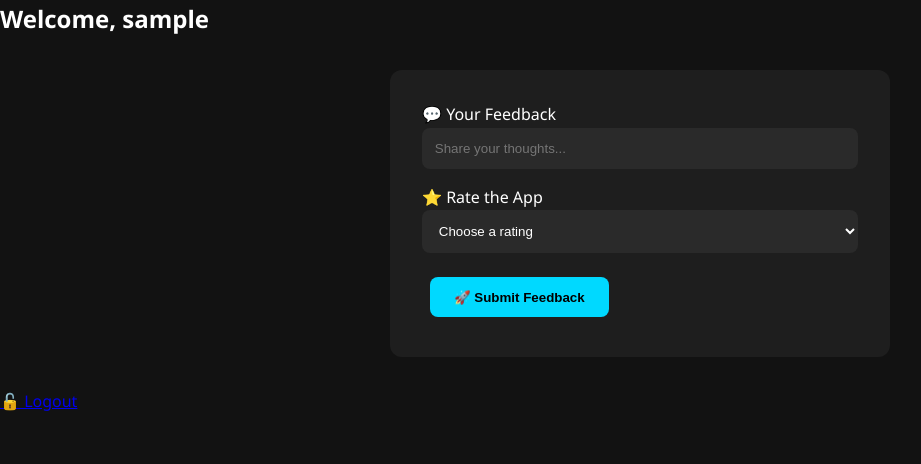
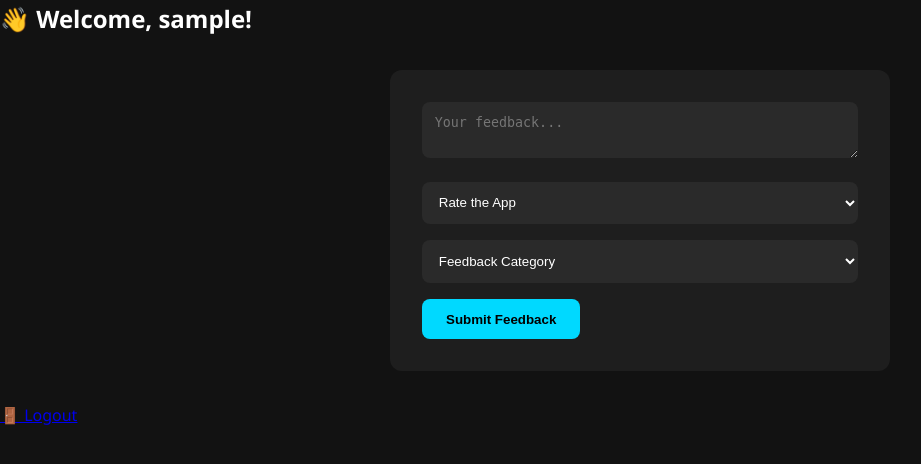
Before and after one commit to buildwithjanhavi/Website-Feedback-Collector-with-Admin-Dashboard, a Flask app: page /user_dashboard in a window 1280 px wide. Shown: the top 464 px of the page, without its empty margins (0-921 px from the left). Run offline with Flask 2, Linux system fonts and the light colour scheme; the visitor is signed in with stand-in values (Sample User, id 1).

Commit message:
Update user_dashboard.html

```diff
--- a/templates/user_dashboard.html
+++ b/templates/user_dashboard.html
@@ -1,13 +1,13 @@
 <!DOCTYPE html>
 <html lang="en">
 <head>
-  <meta charset="UTF-8">
+  <meta charset="UTF-8" />
   <title>User Dashboard</title>
   <link rel="stylesheet" href="{{ url_for('static', filename='style.css') }}">
 </head>
 <body>
   <div class="container">
-    <h2 class="glow">Welcome, {{ session['username'] }}</h2>
+    <h2>👋 Welcome, {{ username }}!</h2>
 
     {% with messages = get_flashed_messages() %}
       {% if messages %}
@@ -15,26 +15,26 @@
       {% endif %}
     {% endwith %}
 
-    <form action="/submit-feedback" method="POST" class="feedback-card">
-      <label for="content">💬 Your Feedback</label>
-      <input type="text" name="content" placeholder="Share your thoughts..." required>
-
-      <label for="rating">⭐ Rate the App</label>
+    <form method="POST">
+      <textarea name="feedback" placeholder="Your feedback..." required></textarea>
       <select name="rating" required>
-        <option value="" disabled selected>Choose a rating</option>
-        <option value="1">⭐</option>
-        <option value="2">⭐⭐</option>
-        <option value="3">⭐⭐⭐</option>
-        <option value="4">⭐⭐⭐⭐</option>
-        <option value="5">⭐⭐⭐⭐⭐</option>
+        <option value="">Rate the App</option>
+        <option value="1">⭐ 1</option>
+        <option value="2">⭐⭐ 2</option>
+        <option value="3">⭐⭐⭐ 3</option>
+        <option value="4">⭐⭐⭐⭐ 4</option>
+        <option value="5">⭐⭐⭐⭐⭐ 5</option>
       </select>
-
-      <button type="submit" class="btn">🚀 Submit Feedback</button>
+      <select name="category" required>
+        <option value="">Feedback Category</option>
+        <option value="UI">UI</option>
+        <option value="Performance">Performance</option>
+        <option value="Usability">Usability</option>
+      </select>
+      <button type="submit">Submit Feedback</button>
     </form>
 
-    <div class="logout-footer">
-      <a href="{{ url_for('auth.logout') }}" class="logout-btn">🔓 Logout</a>
-    </div>
+    <a href="{{ url_for('logout') }}" class="logout">🚪 Logout</a>
   </div>
 </body>
 </html>
```
